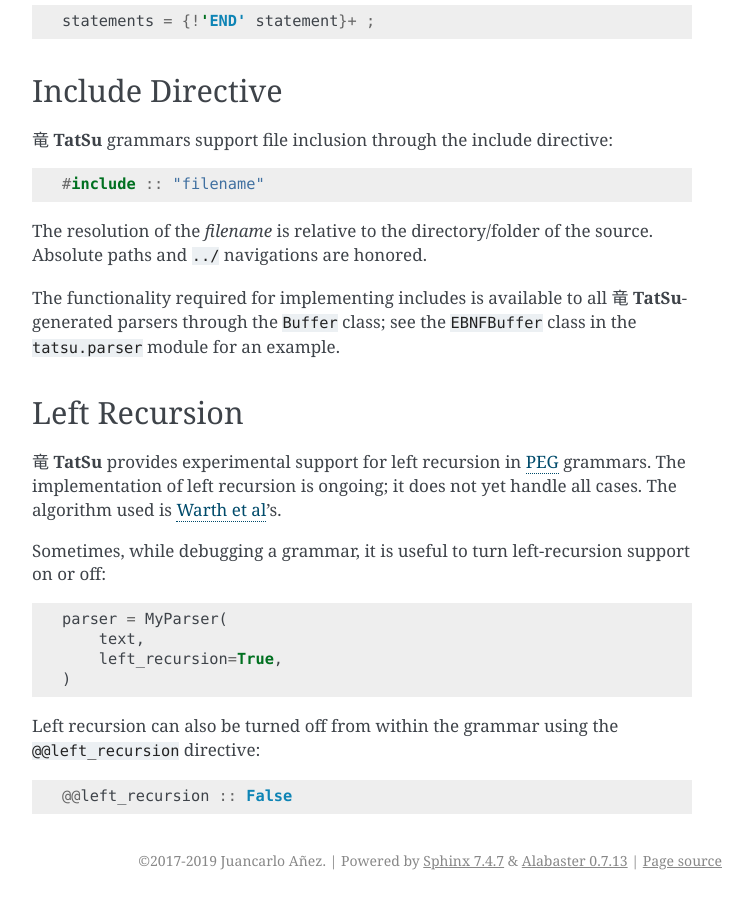
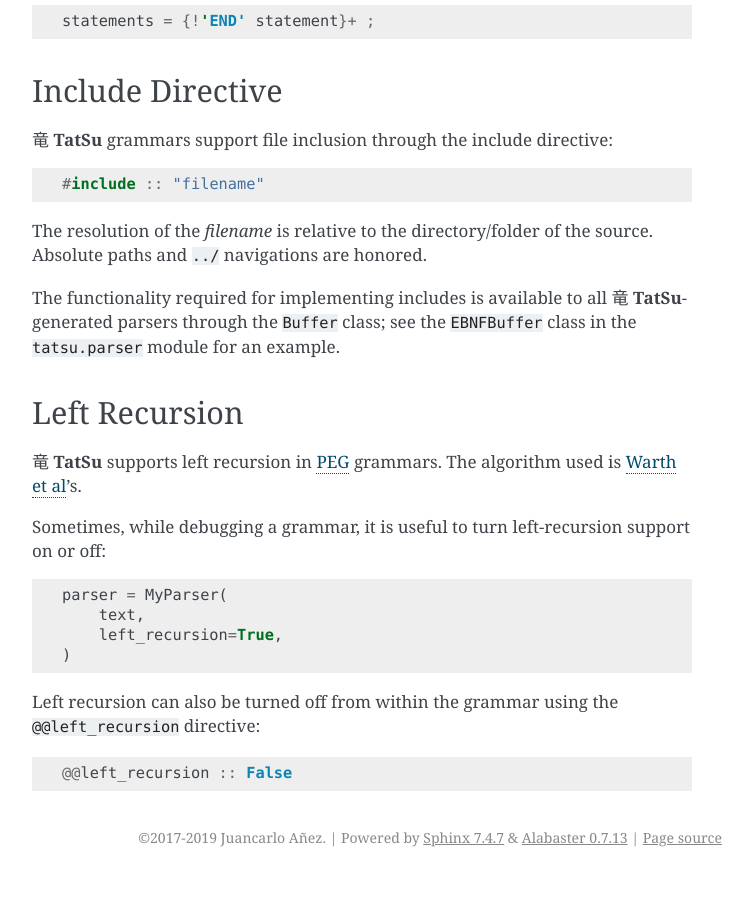
Before and after one commit to neogeny/TatSu, a Sphinx documentation site: the page built from docs/syntax.rst, in a window 1280 px wide and 900 px high, scrolled down 13002 px. Shown: the whole window, without its empty margins (388-1141 px from the left). Built offline with Sphinx 7.4.7, drawn with Linux system fonts in a browser that asks for light colours; after the commit the page ends 13879 px from its top, so only the background shows below that.

Commit message:
# [master]
[docs] remove 'experimental' from leftrec'

```diff
--- a/docs/index.rst
+++ b/docs/index.rst
@@ -31,7 +31,7 @@
 ``tatsu.grammars.Grammar`` object that can be used to parse any given
 input, much like the `re`_ module does with regular expressions, or it can generate a Python_ module that implements the parser.
 
-|TatSu| has experimental support for `left-recursive`_  rules in PEG_ grammars, and it honors *left-associativity* in the resulting parse trees.
+|TatSu| supports `left-recursive`_  rules in PEG_ grammars, and it honors *left-associativity* in the resulting parse trees.
 
 .. toctree::
     :maxdepth: 2
--- a/docs/syntax.rst
+++ b/docs/syntax.rst
@@ -742,9 +742,8 @@
 Left Recursion
 ~~~~~~~~~~~~~~
 
-|TatSu| provides experimental support for left recursion in `PEG`_
-grammars. The implementation of left recursion is ongoing; it does not
-yet handle all cases. The algorithm used is `Warth et al`_'s.
+|TatSu| supports left recursion in `PEG`_
+grammars. The algorithm used is `Warth et al`_'s.
 
 Sometimes, while debugging a grammar, it is useful to turn
 left-recursion support on or off:
```
